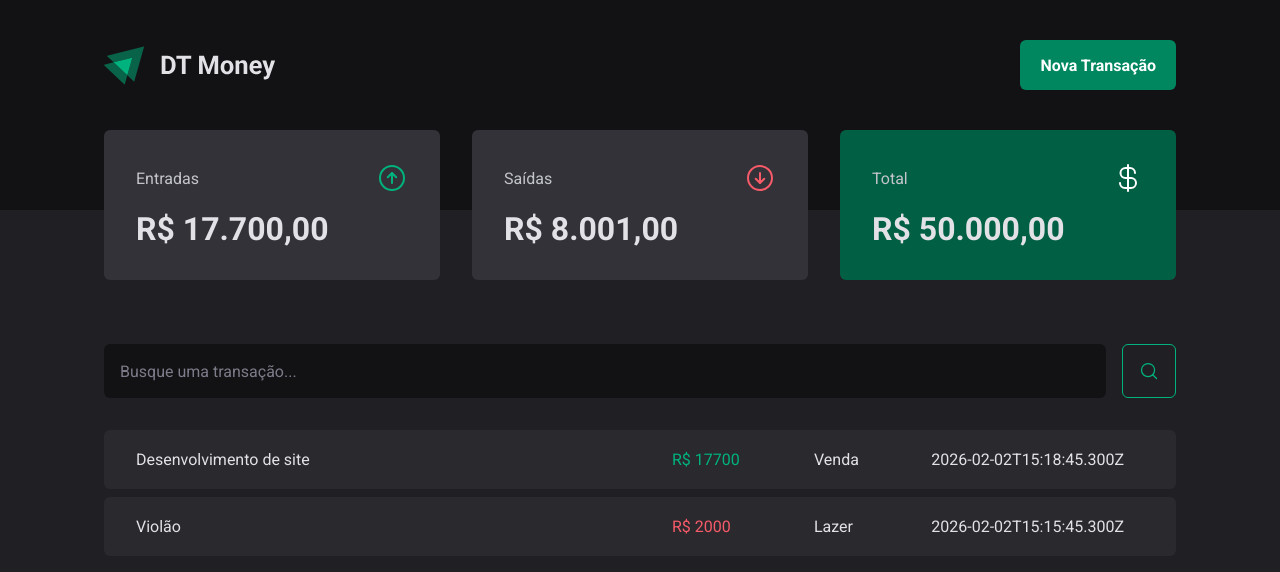
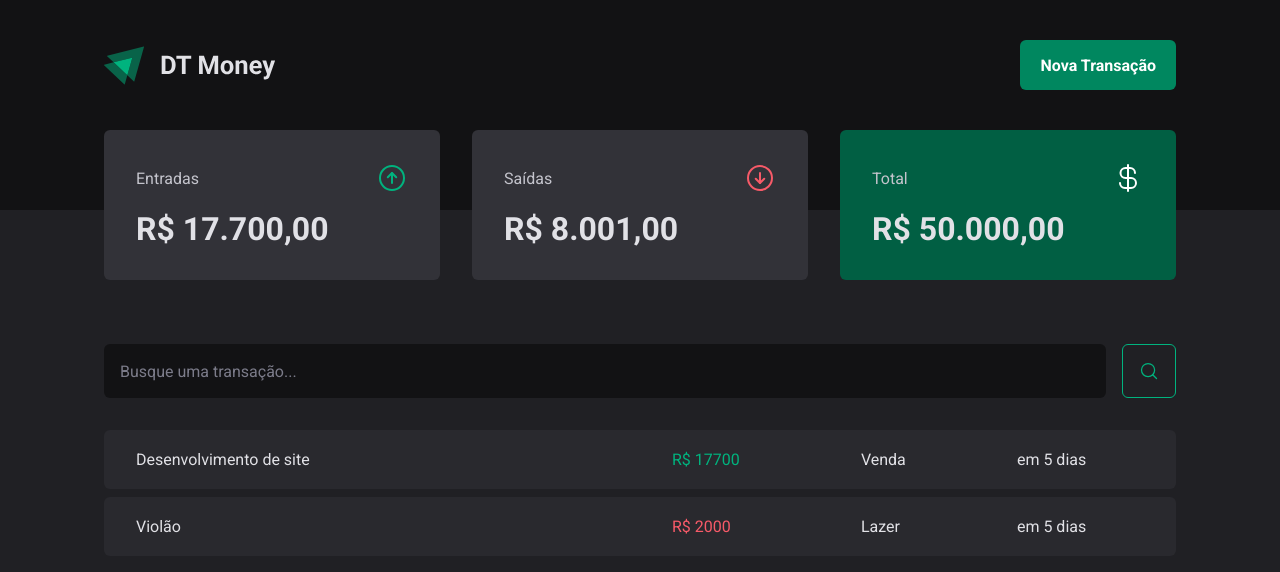
Before and after one commit to renatobarbosa-dc/fundamentos_react_3_DT_Money, a React (Vite) app in the folder 03-dt-money/: page / in a window 1280 px wide. Shown: the top 572 px of the page. Built offline with nearby package versions, Linux system fonts and the light colour scheme; data requests are answered from the project's data file.

Commit message:
formatted createdAt date

```diff
--- a/03-dt-money/package.json
+++ b/03-dt-money/package.json
@@ -5,7 +5,7 @@
   "type": "module",
   "scripts": {
     "dev": "vite",
-    "dev:server":"json-server server.json -w-d 500",
+    "dev:server": "json-server server.json -w-d 500",
     "build": "tsc -b && vite build",
     "lint": "eslint .",
     "preview": "vite preview"
@@ -14,6 +14,7 @@
     "@radix-ui/react-dialog": "^1.1.15",
     "@radix-ui/react-radio-group": "^1.3.8",
     "@types/styled-components": "^5.1.36",
+    "date-fns": "^4.1.0",
     "phosphor-react": "^1.4.1",
     "react-dom": "^19.2.0",
     "styled-components": "^6.3.8"
--- a/03-dt-money/src/pages/Transactions/index.tsx
+++ b/03-dt-money/src/pages/Transactions/index.tsx
@@ -7,6 +7,8 @@ import {
   TransactionsContainer,
   PriceHighlight,
 } from "./styles";
+import { formatDistanceToNow } from "date-fns";
+import { ptBR } from "date-fns/locale";
 
 interface Transactions {
   id: number;
@@ -41,7 +43,7 @@ export function Transactions() {
 
         <TransactionsTable>
           <tbody>
-            {transactions.map(transaction => {
+            {transactions.map((transaction) => {
               return (
                 <tr key={transaction.id}>
                   <td width="50%">{transaction.description}</td>
@@ -51,7 +53,12 @@ export function Transactions() {
                     </PriceHighlight>
                   </td>
                   <td>{transaction.category}</td>
-                  <td>{transaction.createdAt}</td>
+                  <td>
+                    {formatDistanceToNow(new Date(transaction.createdAt), {
+                      addSuffix: true,
+                      locale: ptBR,
+                    })}
+                  </td>
                 </tr>
               );
             })}
```
Also changed, not shown: 1 other file (tests, documents, lock files or other folders).
